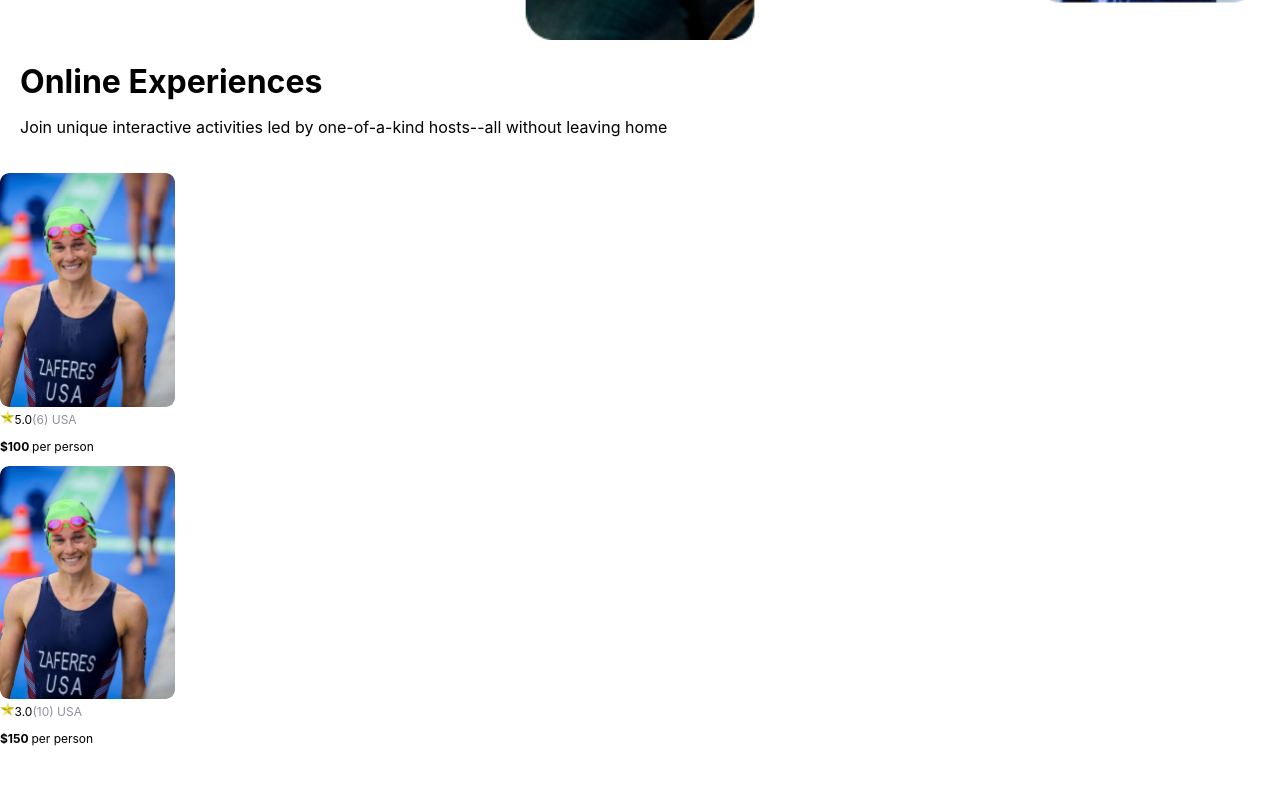
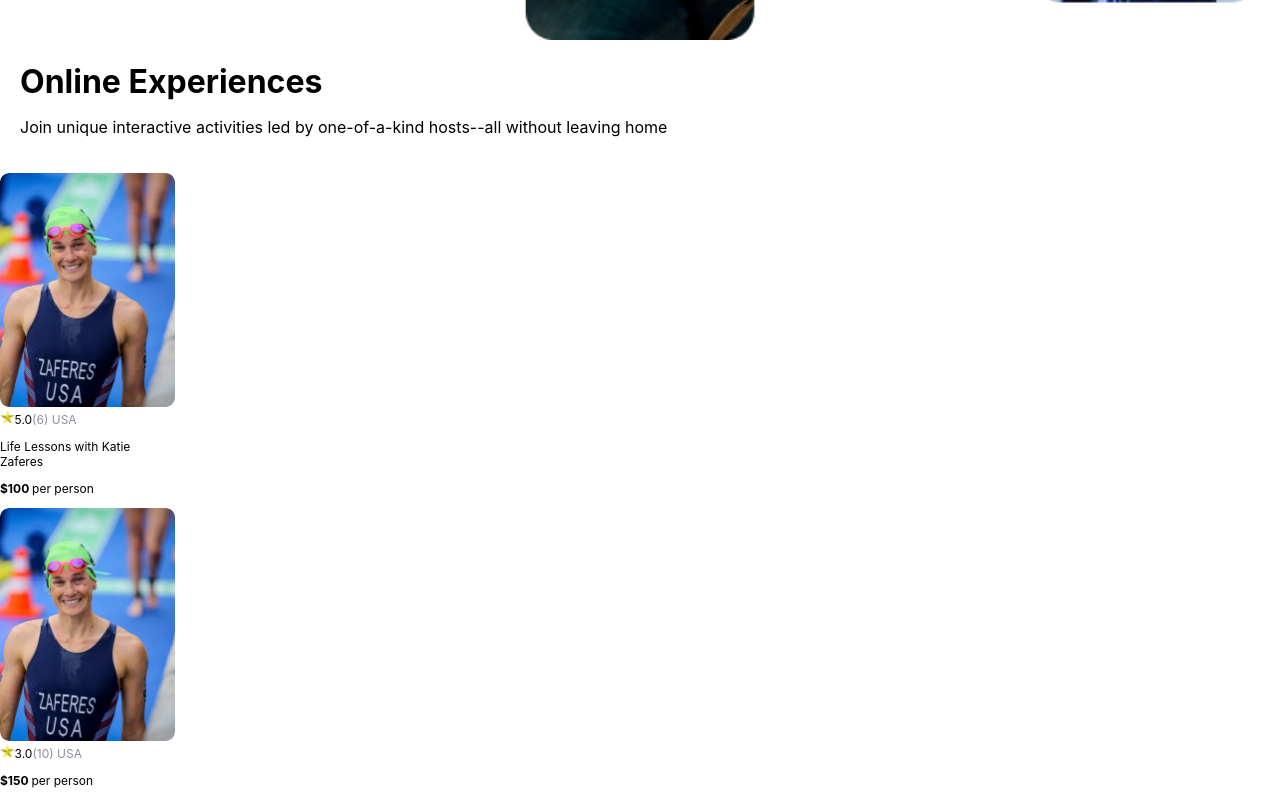
Before and after one commit to giparello/React-Projects, a React (Create React App) app in the folder airbnb-experiences-clone/: page / in a window 1280 px wide. Shown: the part 776-1576 px from the top of the page. Before the commit the page ends 1534 px from the top, so only its background shows below. Built offline with nearby package versions, Linux system fonts and the light colour scheme.

Commit message:
updated cards

```diff
--- a/airbnb-experiences-clone/src/index.js
+++ b/airbnb-experiences-clone/src/index.js
@@ -13,7 +13,7 @@
   <React.StrictMode>
     <NavBar/>
     <Main/>
-    <Card image={image} rating="5.0" cost="100" location="USA" reviewnumber="6"/>
+    <Card topic="Life Lessons with Katie Zaferes" image={image} rating="5.0" cost="100" location="USA" reviewnumber="6"/>
     <Card image={image} rating="3.0" cost="150" location="USA" reviewnumber="10"/>
     <App />
   </React.StrictMode>
```
